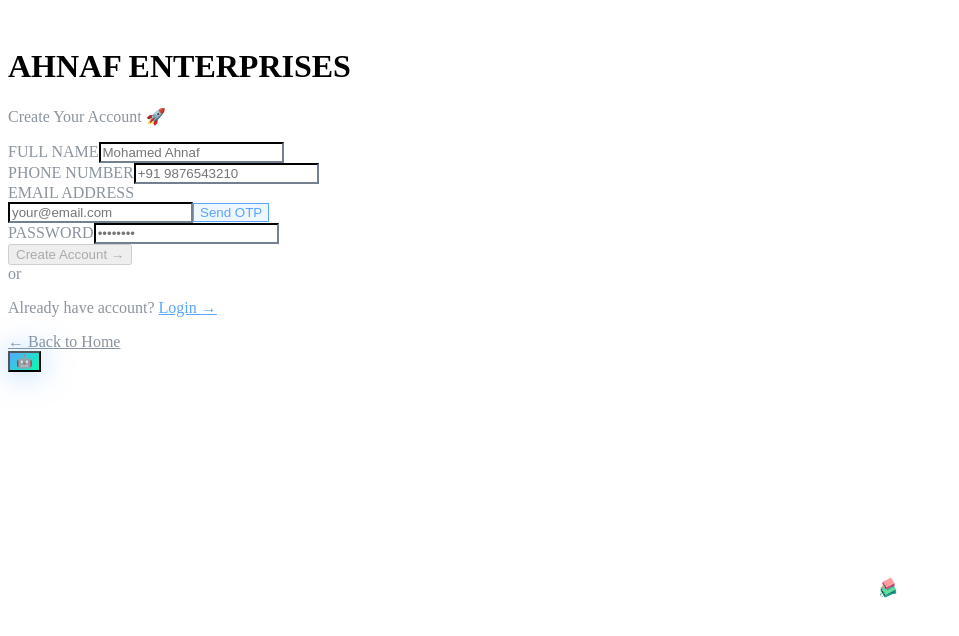
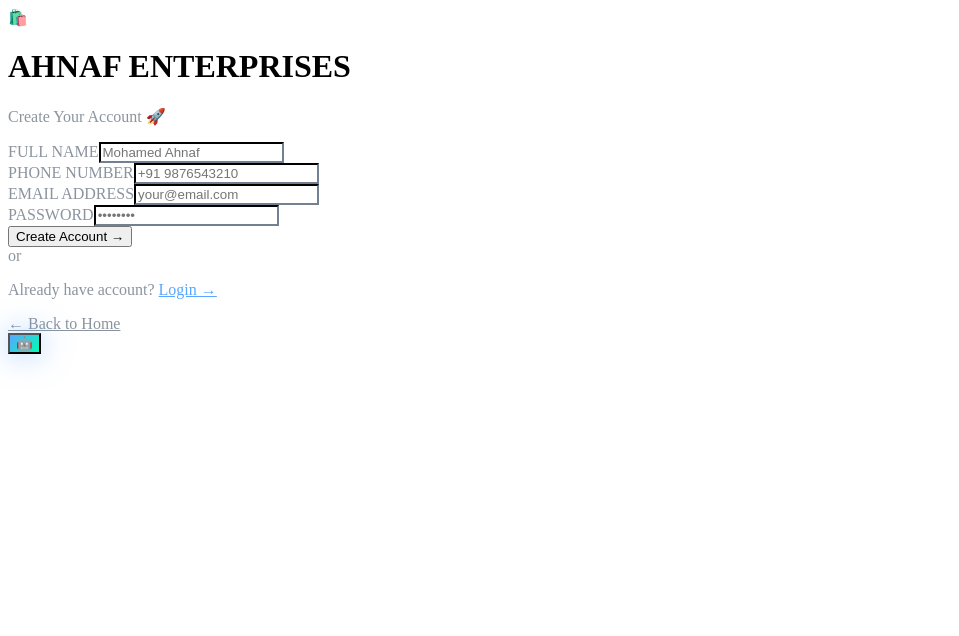
Before and after one commit to mohamedemaan/ahnaf-co, a React (Vite) app in the folder client/client/: page /register in a window 1280 px wide. Shown: the top 636 px of the page, without its empty margins (0-959 px from the left). Built offline with nearby package versions, Linux system fonts and the light colour scheme.

Commit message:
Remove OTP from register and login

```diff
--- a/client/client/src/pages/Register.jsx
+++ b/client/client/src/pages/Register.jsx
@@ -7,11 +7,9 @@ const API = import.meta.env.VITE_API_URL;
 
 function Register() {
   const navigate = useNavigate();
-  const showToast = (message) => alert(message);
   const [formData, setFormData] = useState({
-    name: "", phone: "", email: "", password: "", otp: "",
+    name: "", phone: "", email: "", password: "",
   });
-  const [otpSent, setOtpSent] = useState(false);
   const [loading, setLoading] = useState(false);
   const [focused, setFocused] = useState("");
 
@@ -19,102 +17,39 @@ function Register() {
     setFormData({ ...formData, [e.target.name]: e.target.value });
   };
 
-  const sendOtp = async () => {
-    if (!formData.email) { alert("Email enter pannu!"); return; }
-    try {
-      setLoading(true);
-      await axios.post(`${API}/api/auth/send-otp`, {
-        email: formData.email,
-      });
-      setOtpSent(true);
-      alert("OTP sent! 📧");
-    } catch (err) {
-     alert("OTP failed: " + (err.response?.data?.error || err.response?.data?.message || err.message));
-     }finally {
-      setLoading(false);
-    }
-  };
-
   const registerUser = async (e) => {
     e.preventDefault();
     try {
       setLoading(true);
       await axios.post(`${API}/api/auth/register`, formData);
-      showToast('Account created! 🎉', 'success');
+      alert("Account created! 🎉");
       navigate("/login");
     } catch (err) {
-      showToast(err.response?.data?.message || 'Register failed!', 'error');
+      alert(err.response?.data?.message || "Register failed!");
     } finally {
       setLoading(false);
     }
   };
 
   const fields = [
-    { name: "name", label: "FULL NAME", placeholder: "Mohamed Ahnaf", type: "text" },
-    { name: "phone", label: "PHONE NUMBER", placeholder: "+91 9876543210", type: "tel" },
+    { name: "name",     label: "FULL NAME",     placeholder: "Mohamed Ahnaf", type: "text" },
+    { name: "phone",    label: "PHONE NUMBER",  placeholder: "+91 9876543210", type: "tel" },
+    { name: "email",    label: "EMAIL ADDRESS", placeholder: "your@email.com", type: "email" },
+    { name: "password", label: "PASSWORD",      placeholder: "••••••••",       type: "password" },
   ];
 
   return (
     <div className="min-h-screen particle-bg flex items-center justify-center px-4 py-10 relative overflow-hidden">
-
-      {/* ── Grid Background ── */}
-      <div
-        className="absolute inset-0 pointer-events-none"
-        style={{
-          backgroundImage: `
-            linear-gradient(rgba(88,166,255,0.03) 1px, transparent 1px),
-            linear-gradient(90deg, rgba(88,166,255,0.03) 1px, transparent 1px)
-          `,
-          backgroundSize: "50px 50px",
-        }}
-      />
-
-      {/* ── Floating Orbs ── */}
-      <motion.div
-        animate={{ x: [0, 40, 0], y: [0, -40, 0] }}
-        transition={{ duration: 7, repeat: Infinity }}
-        className="absolute top-20 right-20 w-72 h-72 rounded-full pointer-events-none"
-        style={{
-          background: "radial-gradient(circle, rgba(188,140,255,0.1), transparent)",
-          filter: "blur(40px)",
-        }}
-      />
-      <motion.div
-        animate={{ x: [0, -40, 0], y: [0, 40, 0] }}
-        transition={{ duration: 9, repeat: Infinity }}
-        className="absolute bottom-20 left-20 w-72 h-72 rounded-full pointer-events-none"
-        style={{
-          background: "radial-gradient(circle, rgba(0,255,179,0.1), transparent)",
-          filter: "blur(40px)",
-        }}
-      />
-
-      {/* ── Card ── */}
       <motion.div
         initial={{ opacity: 0, y: 40, scale: 0.95 }}
         animate={{ opacity: 1, y: 0, scale: 1 }}
         transition={{ duration: 0.6, type: "spring" }}
         className="glass w-full max-w-md p-8 relative z-10"
       >
-
-        {/* Logo */}
-        <motion.div
-          initial={{ opacity: 0, y: -20 }}
-          animate={{ opacity: 1, y: 0 }}
-          transition={{ delay: 0.2 }}
-          className="text-center mb-8"
-        >
-          <motion.div
-            animate={{ rotate: 360 }}
-            transition={{ duration: 8, repeat: Infinity, ease: "linear" }}
-            className="text-5xl mb-3 inline-block"
-          >
-            🛍️
-          </motion.div>
-          <h1
-            className="text-2xl font-black tracking-widest gradient-text"
-            style={{ fontFamily: "JetBrains Mono" }}
-          >
+        <motion.div className="text-center mb-8">
+          <div className="text-5xl mb-3">🛍️</div>
+          <h1 className="text-2xl font-black tracking-widest gradient-text"
+              style={{ fontFamily: "JetBrains Mono" }}>
             AHNAF ENTERPRISES
           </h1>
           <p className="text-sm mt-1" style={{ color: "#8B949E" }}>
@@ -123,8 +58,6 @@ function Register() {
         </motion.div>
 
         <form onSubmit={registerUser}>
-
-          {/* Name + Phone */}
           {fields.map((field, i) => (
             <motion.div
               key={field.name}
@@ -133,10 +66,8 @@ function Register() {
               transition={{ delay: 0.3 + i * 0.1 }}
               className="mb-4"
             >
-              <label
-                className="text-xs font-semibold mb-2 block"
-                style={{ color: "#8B949E", fontFamily: "JetBrains Mono" }}
-              >
+              <label className="text-xs font-semibold mb-2 block"
+                     style={{ color: "#8B949E", fontFamily: "JetBrains Mono" }}>
                 {field.label}
               </label>
               <input
@@ -147,190 +78,43 @@ function Register() {
                 onFocus={() => setFocused(field.name)}
                 onBlur={() => setFocused("")}
                 className="dark-input"
-                style={{
-                  borderColor: focused === field.name ? "#58A6FF" : "#30363D",
-                }}
+                style={{ borderColor: focused === field.name ? "#58A6FF" : "#30363D" }}
                 required
               />
             </motion.div>
           ))}
 
-          {/* Email + OTP Button */}
-          <motion.div
-            initial={{ opacity: 0, x: -20 }}
-            animate={{ opacity: 1, x: 0 }}
-            transition={{ delay: 0.5 }}
-            className="mb-4"
-          >
-            <label
-              className="text-xs font-semibold mb-2 block"
-              style={{ color: "#8B949E", fontFamily: "JetBrains Mono" }}
-            >
-              EMAIL ADDRESS
-            </label>
-            <div className="flex gap-2">
-              <input
-                type="email"
-                name="email"
-                placeholder="your@email.com"
-                onChange={handleChange}
-                onFocus={() => setFocused("email")}
-                onBlur={() => setFocused("")}
-                className="dark-input flex-1"
-                style={{
-                  borderColor: focused === "email" ? "#58A6FF" : "#30363D",
-                }}
-                required
-              />
-              <motion.button
-                type="button"
-                whileHover={{ scale: 1.05 }}
-                whileTap={{ scale: 0.95 }}
-                onClick={sendOtp}
-                disabled={loading || otpSent}
-                className="px-4 py-3 rounded-xl text-xs font-bold whitespace-nowrap"
-                style={{
-                  background: otpSent
-                    ? "rgba(0,255,179,0.1)"
-                    : "rgba(88,166,255,0.1)",
-                  border: `1px solid ${otpSent ? "#00FFB3" : "#58A6FF"}`,
-                  color: otpSent ? "#00FFB3" : "#58A6FF",
-                }}
-              >
-                {otpSent ? "✓ Sent" : "Send OTP"}
-              </motion.button>
-            </div>
-          </motion.div>
-
-          {/* Password */}
-          <motion.div
-            initial={{ opacity: 0, x: -20 }}
-            animate={{ opacity: 1, x: 0 }}
-            transition={{ delay: 0.6 }}
-            className="mb-4"
-          >
-            <label
-              className="text-xs font-semibold mb-2 block"
-              style={{ color: "#8B949E", fontFamily: "JetBrains Mono" }}
-            >
-              PASSWORD
-            </label>
-            <input
-              type="password"
-              name="password"
-              placeholder="••••••••"
-              onChange={handleChange}
-              onFocus={() => setFocused("password")}
-              onBlur={() => setFocused("")}
-              className="dark-input"
-              style={{
-                borderColor: focused === "password" ? "#58A6FF" : "#30363D",
-              }}
-              required
-            />
-          </motion.div>
-
-          {/* OTP Input */}
-          {otpSent && (
-            <motion.div
-              initial={{ opacity: 0, height: 0 }}
-              animate={{ opacity: 1, height: "auto" }}
-              className="mb-4"
-            >
-              <label
-                className="text-xs font-semibold mb-2 block"
-                style={{ color: "#00FFB3", fontFamily: "JetBrains Mono" }}
-              >
-                ✦ ENTER OTP
-              </label>
-              <input
-                type="text"
-                name="otp"
-                placeholder="_ _ _ _ _ _"
-                onChange={handleChange}
-                maxLength={6}
-                className="dark-input text-center text-2xl tracking-[0.5em] font-bold"
-                style={{
-                  borderColor: "#00FFB3",
-                  boxShadow: "0 0 15px rgba(0,255,179,0.2)",
-                  color: "#00FFB3",
-                }}
-                required
-              />
-            </motion.div>
-          )}
-
-          {/* Submit */}
           <motion.button
             type="submit"
             whileHover={{ scale: 1.02 }}
             whileTap={{ scale: 0.98 }}
-            disabled={loading || !otpSent}
-            initial={{ opacity: 0 }}
-            animate={{ opacity: 1 }}
-            transition={{ delay: 0.7 }}
+            disabled={loading}
             className="cyber-btn w-full py-4 text-base font-bold rounded-xl mt-2"
-            style={{ opacity: !otpSent ? 0.5 : 1 }}
           >
-            {loading ? (
-              <span className="flex items-center justify-center gap-2">
-                <motion.span
-                  animate={{ rotate: 360 }}
-                  transition={{ duration: 1, repeat: Infinity, ease: "linear" }}
-                >
-                  ⟳
-                </motion.span>
-                Creating Account...
-              </span>
-            ) : (
-              "Create Account →"
-            )}
+            {loading ? "Creating Account..." : "Create Account →"}
           </motion.button>
-
         </form>
 
-        {/* Divider */}
         <div className="flex items-center gap-3 my-6">
           <div className="flex-1 h-px" style={{ background: "#30363D" }} />
           <span className="text-xs" style={{ color: "#8B949E" }}>or</span>
           <div className="flex-1 h-px" style={{ background: "#30363D" }} />
         </div>
 
-        {/* Login Link */}
-        <motion.div
-          initial={{ opacity: 0 }}
-          animate={{ opacity: 1 }}
-          transition={{ delay: 0.8 }}
-          className="text-center"
-        >
+        <div className="text-center">
           <p className="text-sm" style={{ color: "#8B949E" }}>
             Already have account?{" "}
-            <Link
-              to="/login"
-              className="font-bold"
-              style={{ color: "#58A6FF" }}
-            >
+            <Link to="/login" className="font-bold" style={{ color: "#58A6FF" }}>
               Login →
             </Link>
           </p>
-        </motion.div>
+        </div>
 
-        {/* Back */}
-        <motion.div
-          initial={{ opacity: 0 }}
-          animate={{ opacity: 1 }}
-          transition={{ delay: 0.9 }}
-          className="text-center mt-4"
-        >
-          <Link
-            to="/"
-            className="text-xs"
-            style={{ color: "#8B949E" }}
-          >
+        <div className="text-center mt-4">
+          <Link to="/" className="text-xs" style={{ color: "#8B949E" }}>
             ← Back to Home
           </Link>
-        </motion.div>
-
+        </div>
       </motion.div>
     </div>
   );
```
Also changed, not shown: client/client/src/pages/ProductDetails.jsx (+57 -114 lines), 1 other file (tests, documents, lock files or other folders).
